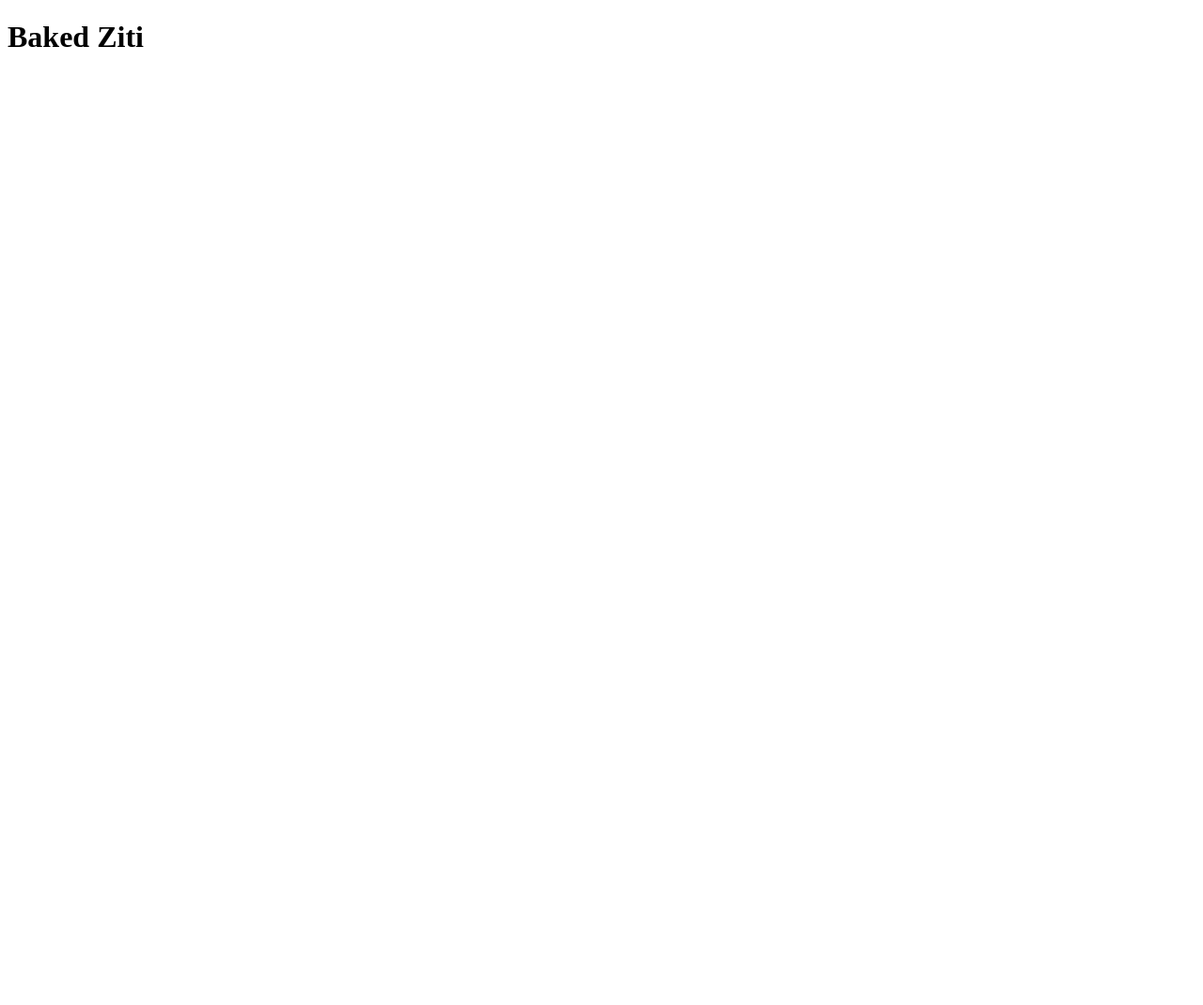
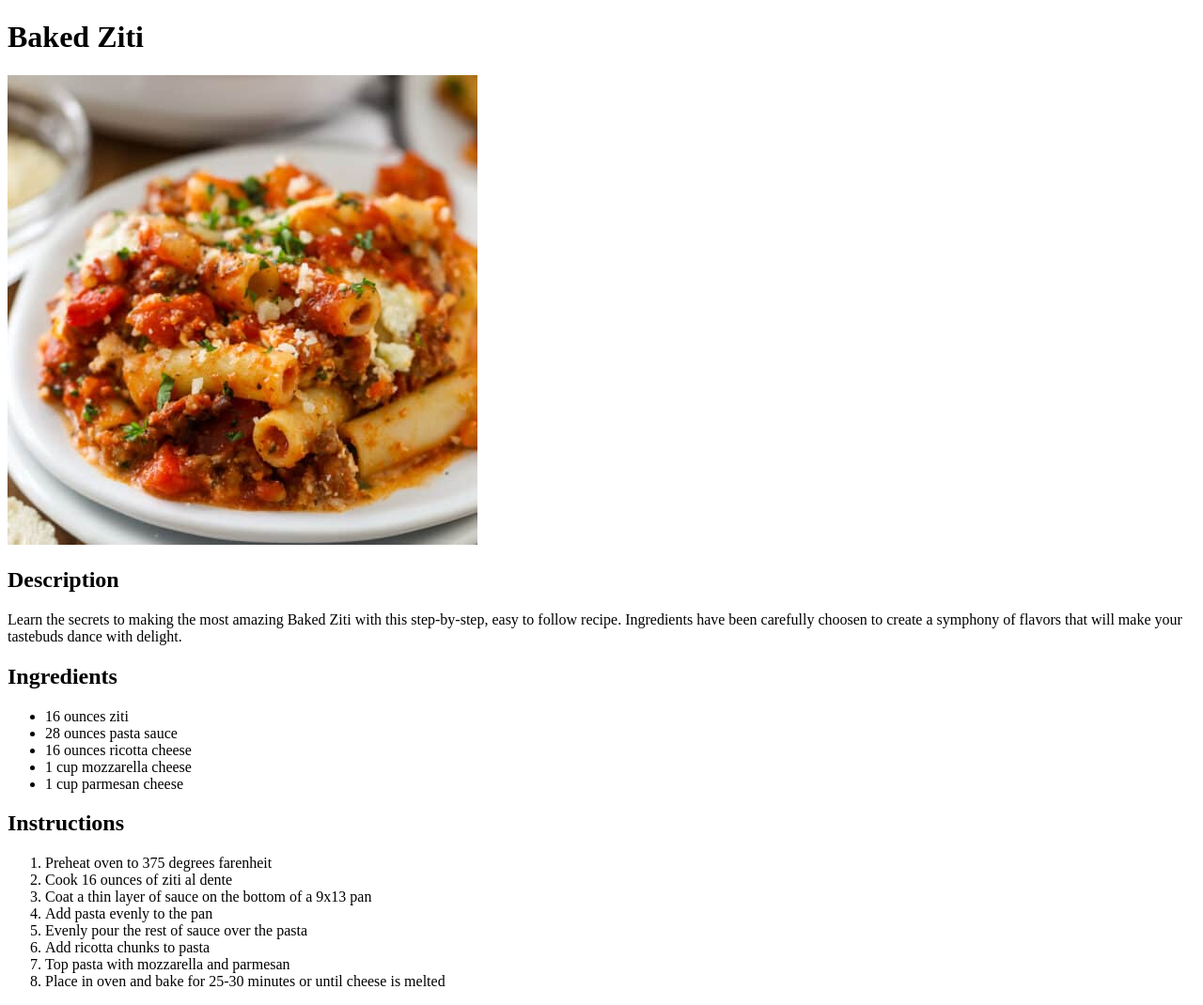
Before and after one commit to j-mckiern/odin-recipes, a plain HTML site: page recipes/bakedZiti.html in a window 1280 px wide. Shown: the whole page at 94% size. Before the commit the page ends 800 px from the top, so only its background shows below. Drawn offline with Linux system fonts and the light colour scheme.

Commit message:
Finished Ziti Page Added text of a description and lists of ingredients and iinstructions

```diff
--- a/recipes/bakedZiti.html
+++ b/recipes/bakedZiti.html
@@ -6,5 +6,31 @@
 </head>
 <body>
     <h1>Baked Ziti</h1>
+    <img src="../recipePhotos/ziti.jpg" alt="Picture of Baked Ziti">
+    <h2>Description</h2>
+    <p>Learn the secrets to making the most amazing Baked Ziti with this
+        step-by-step, easy to follow recipe. Ingredients have been carefully
+        choosen to create a symphony of flavors that will make your tastebuds
+        dance with delight.
+    </p>
+    <h2>Ingredients</h2>
+    <ul>
+        <li>16 ounces ziti</li>
+        <li>28 ounces pasta sauce</li>
+        <li>16 ounces ricotta cheese</li>
+        <li>1 cup mozzarella cheese</li>
+        <li>1 cup parmesan cheese</li>
+    </ul>
+    <h2>Instructions</h2>
+    <ol>
+        <li>Preheat oven to 375 degrees farenheit</li>
+        <li>Cook 16 ounces of ziti al dente</li>
+        <li>Coat a thin layer of sauce on the bottom of a 9x13 pan</li>
+        <li>Add pasta evenly to the pan</li>
+        <li>Evenly pour the rest of sauce over the pasta</li>
+        <li>Add ricotta chunks to pasta</li>
+        <li>Top pasta with mozzarella and parmesan</li>
+        <li>Place in oven and bake for 25-30 minutes or until cheese is melted</li>
+    </ol>
 </body>
 </html>
```
Also changed, not shown: recipePhotos/ziti.jpg (added).
